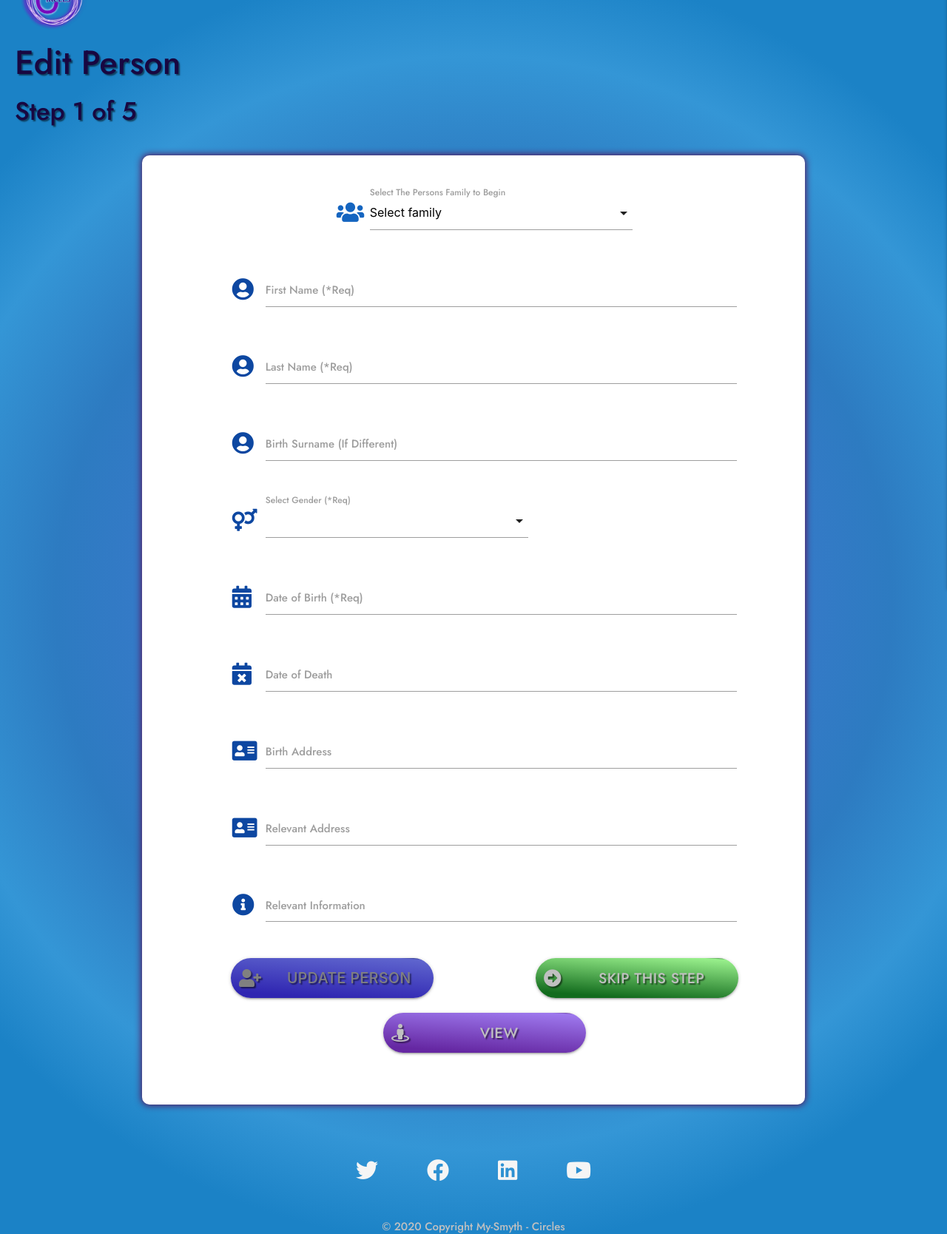
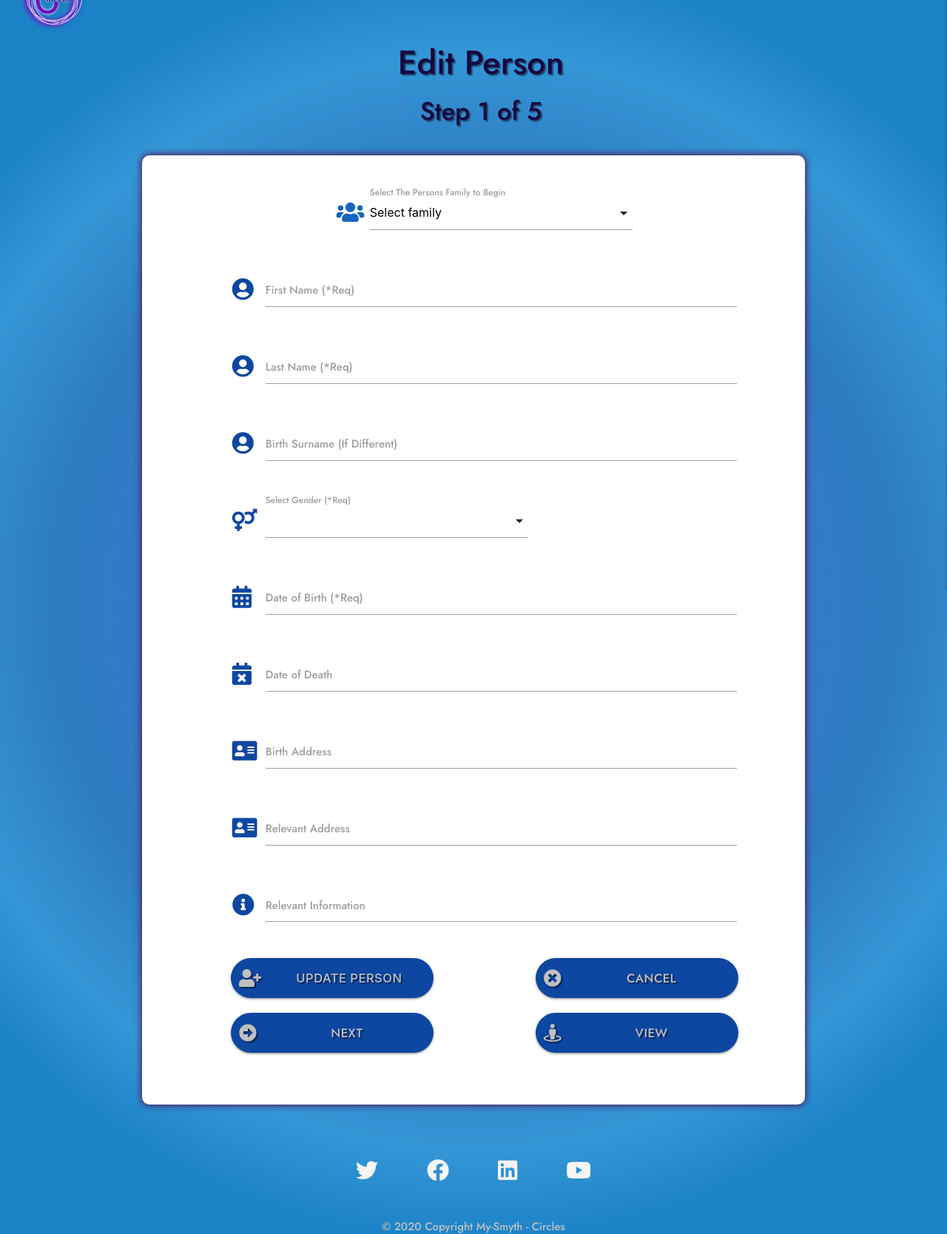
Before and after one commit to Mr-Smyth/circles, a Flask app: template templates/edit_person.html in a window 1280 px wide. Shown: the part 64-1732 px from the top of the page at 74% size. Run offline with Flask 2, Linux system fonts and the light colour scheme; the template is opened without the code that fills it, so the values that code supplies are empty; some libraries are stand-ins or nearby versions.

Commit message:
Update buttons on form pages. Add a Cancel and view person button

```diff
--- a/static/css/add_person.css
+++ b/static/css/add_person.css
@@ -5,6 +5,11 @@
 .container {
     padding: 40px 10px 10px 10px;
     border-radius: 10px;
+}
+
+.page-heading{
+    font-size: 2rem;
+    text-align: center;
 }
 
 .radioSpacer {
--- a/static/css/base.css
+++ b/static/css/base.css
@@ -43,53 +43,20 @@ body {
     border-radius: 30px;
 }
 
-.btn-blue{
-    font-size: 1.1rem;
-    color: grey;
-    font-weight: 500;
-    background: rgb(47,37,177);
-    background: linear-gradient(4deg, rgba(47,37,177,1) 12%, rgb(95, 101, 206) 95%, rgba(7,22,70,1) 100%);
-    transition: 0.5s;
-}
-
-.btn-blue:hover{
-    font-size: 1.1rem;
-    color: #c0c0c0;
-    background: rgb(47,37,177);
-    background: linear-gradient(4deg, rgb(95, 101, 206) 12%, rgba(7,22,70,1) 95%, rgba(7,22,70,1) 100%);
-}
-
-.btn-green{
+.form-button{
     font-size: 1.1rem;
     color: #c0c0c0;
     font-weight: 500;
-    background: rgb(18,107,29);
-    background: linear-gradient(4deg, rgba(18,107,29,1) 12%, rgba(153,240,140,1) 95%, rgba(5,50,19,1) 100%);
     transition: 0.5s;
+    background-color: #0d47a1;
 }
 
-.btn-green:hover{
+.form-button:hover{
     font-size: 1.1rem;
-    color: #ffffff;
-    background: rgb(18,107,29);
-    background: linear-gradient(4deg, rgba(153,240,140,1) 12%, rgba(5,50,19,1) 95%, rgba(5,50,19,1) 100%);
+    color: #eeeeee;
+    background-color: #0b3574;
 }
 
-.btn-purple{
-    font-size: 1.1rem;
-    color: #c0c0c0;
-    font-weight: 500;
-    background: rgb(101,39,162);
-    background: linear-gradient(4deg, rgba(101,39,162,1) 12%, rgba(158,121,238,1) 95%, rgba(69,19,91,1) 100%);
-    transition: 0.5s;
-}
-
-.btn-purple:hover{
-    font-size: 1.1rem;
-    color: #ffffff;
-    background: rgb(101,39,162);
-    background: linear-gradient(4deg, rgba(158,121,238,1) 12%, rgba(69,19,91,1) 95%, rgba(69,19,91,1) 100%);
-}
 
 .clear {
     background-color: transparent;
--- a/static/js/utility.js
+++ b/static/js/utility.js
@@ -14,4 +14,68 @@ document.addEventListener('DOMContentLoaded', function () {
     });
     let collapsibles = document.querySelectorAll(".collapsible");
     let collapsiblesInstance = M.Collapsible.init(collapsibles);
+
+     /** MAKE SELECT FEATURE HAVE VALIDATION */
+    validateMaterializeSelect();
+    function validateMaterializeSelect() {
+        /** Set up to new variables that will match the materialize validation */
+        let classValid = "border-bottom: 1px solid #4caf50; box-shadow: 0 1px 0 0 #4caf50;";
+        let classInvalid = "border-bottom: 1px solid #f44336; box-shadow: 0 1px 0 0 #f44336;";
+
+        let selectValidate = document.querySelector("select.validate");
+        let selectWrapperInput = document.querySelector(".select-wrapper input.select-dropdown");
+
+        /** IF ANY SELECT ELEMENT HAS THE PROPERTY - REQUIRED - WE NEED TO UNHIDE IT
+         * BUT MAKE IT INVISIBLE BY BASICALLY GIVING IT A WIDTH AND HEIGHT OF 0
+         * MATERIALIZE HIDES SELECT ELEMENTS, BUT WE NEED THEM ON THE DOM.
+         * AND BECAUSE IT IS ON THE DOM, IT WILL NOT ALLOW SUBMIT, AS IT IS REQUIRED
+        */
+
+        if (selectValidate != null && selectValidate.hasAttribute("required")) {
+            selectValidate.style.cssText = "display: block; height: 0; padding: 0; width: 0; position: absolute;";
+        }
+
+        /** ONCE THE USER IS FOCUSED ON THE INPUT SECTION OF THE SCREEN
+         * WE TRAVERSE THE DOM UP AND DOWN USING PARENT AND CHILD EVENT LISTENERS
+         * IF ONE OF THE LIST ITEMS IS SELECTED, BUT DOESNT HAVE THE DISABLED
+         * ATTRIBUTE, THEN APPLY THE CLASS classValid TO MAKE IT GREEN
+        */
+        if (selectWrapperInput != null) {
+            selectWrapperInput.addEventListener("focusin", (e) => {
+                e.target.parentNode.addEventListener("change", () => {
+                    ulSelectOptions = e.target.parentNode.childNodes[1].childNodes;
+                    for (let i = 0; i < ulSelectOptions.length; i++) {
+                        if (ulSelectOptions[i].className == "selected" && ulSelectOptions[i].hasAttribute != "disabled") {
+                            e.target.style.cssText = classValid;
+                        }
+                    }
+                });
+            });
+
+            /** aDD EVENT LISTENER TO WRAPPER INPUT ELEMENTS - FOR A CLICK
+             * WE TRAVERSE THE DOM UP AND DOWN USING PARENT AND CHILD EVENT LISTENERS
+             * IF sELECTED ITEM HAS CLASS OF SELECTED AND IS NOT DISABLED then
+             * CLASS IS VALID AND SO THE LINE REMAINS GREEN
+             * ELSE IF THE FOCUS LEAVES THE LIST, tHE CLASS BECOMES INVALID, AND
+             * SO THE LINE IS RED.
+             * I THINK THIS IS FOR CASES WHEN REENTERING THE LIST?
+             */
+            selectWrapperInput.addEventListener("click", (e) => {
+                ulSelectOptions = e.target.parentNode.childNodes[1].childNodes;
+                for (let i = 0; i < ulSelectOptions.length; i++) {
+                    if (ulSelectOptions[i].className == "selected" && ulSelectOptions[i].hasAttribute != "disabled" && ulSelectOptions[i].style.backgroundColor == "rgba(0, 0, 0, 0.03)") {
+                        e.target.style.cssText = classValid;
+                    } else {
+                        e.target.addEventListener("focusout", () => {
+                            if (e.target.parentNode.childNodes[3].hasAttribute("required")) {
+                                if (e.target.style.borderBottom != "1px solid rgb(76, 175, 80)") {
+                                    e.target.style.cssText = classInvalid;
+                                }
+                            }
+                        });
+                    }
+                }
+            });
+        }
+    }
 });
--- a/templates/edit_person.html
+++ b/templates/edit_person.html
@@ -130,18 +130,19 @@
 					</div>
 				</div>
 				<!-- SUBMIT BUTTON -->
-				<!-- SUBMIT BUTTON -->
 				<div class="row">
 					<div class="col s12 center-align">
-						<button type="submit" class="col s10 m5 push-s1 xl4 push-xl1 btn-large btn-blue text-shadow">
+						<button type="submit" class="col s10 m5 push-s1 xl4 push-xl1 btn-large form-button text-shadow">
 				            Update Person <i class="fas fa-user-plus left"></i>
 				        </button>
-                        <a href="{{ url_for('assign_parents', person_id=person._id) }}" class="col s10 m5 push-s1 push-m1 xl4 push-xl3 btn-large btn-green text-shadow">
-                        Skip this Step<i class="fas fa-arrow-alt-circle-right left"></i> </a>
+                        <a href="{{ url_for('edit_person', person_id=person._id) }}" class="col s10 m5 push-s1 push-m1 xl4 push-xl3 btn-large form-button text-shadow">
+                        Cancel<i class="fas fa-times-circle left"></i> </a>
 
                     </div>
                     <div class="col s12 center-align">
-					    <a href="{{ url_for('view_circle', person_id=person._id) }}" class="col s10 push-s1 m11 xl4 offset-xl4 btn-large btn-purple text-shadow">
+                        <a href="{{ url_for('assign_parents', person_id=person._id) }}" class="col s10 m5 push-s1 xl4 push-xl1 btn-large form-button text-shadow">
+                        Next<i class="fas fa-arrow-alt-circle-right left"></i> </a>
+					    <a href="{{ url_for('view_circle', person_id=person._id) }}" class="col s10 m5 push-s1 push-m1 xl4 push-xl3 btn-large form-button text-shadow">
                         <i class="fas fas fa-street-view left"></i>View {{ person.first_name }}</a>
                     </div>
 				</div>
```
Also changed, not shown: templates/add_person.html (+8 -6 lines), templates/assign_children.html (+7 -6 lines), templates/assign_parents.html (+14 -6 lines), templates/assign_siblings.html (+7 -7 lines), templates/assign_spouse_partner.html (+7 -6 lines).
